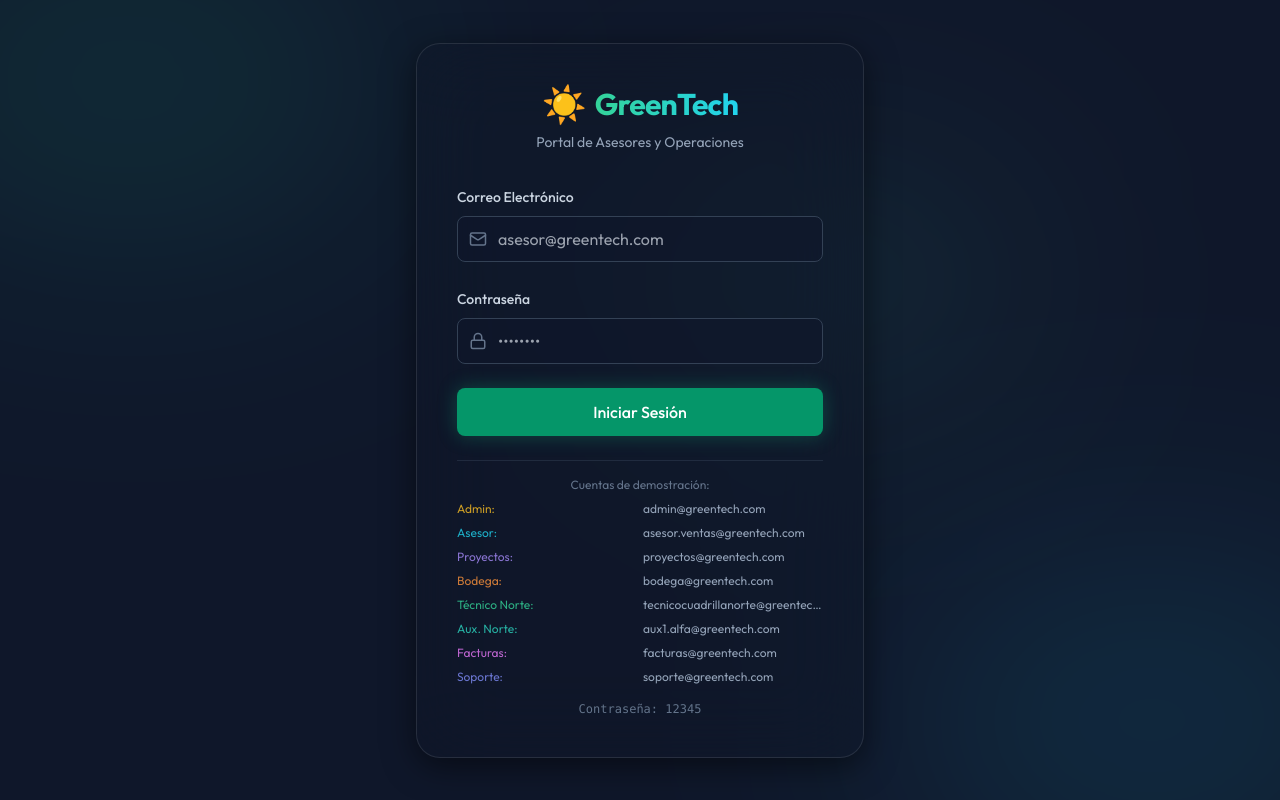
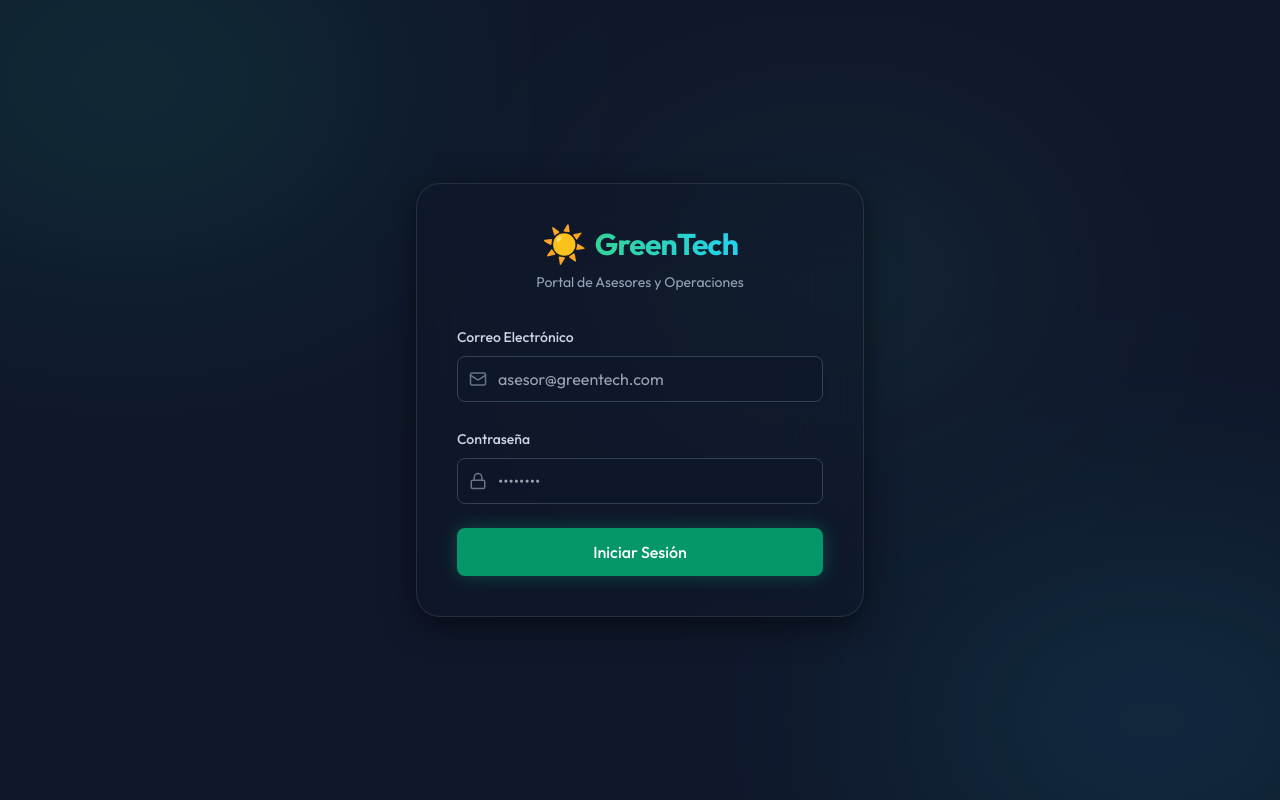
Before and after one commit to greentechucc/GreenTech, a Next.js app in the folder admin-web/: page /login in a window 1280 px wide. Built offline with nearby package versions, Linux system fonts and the light colour scheme.

Commit message:
chore(login): remove demo accounts from UI for final presentation

```diff
--- a/admin-web/src/app/login/page.tsx
+++ b/admin-web/src/app/login/page.tsx
@@ -125,20 +125,7 @@ export default function LoginPage() {
           </button>
         </form>
 
-        <div className="mt-6 pt-4 border-t border-slate-700/50">
-          <p className="text-xs text-slate-500 text-center mb-2">Cuentas de demostración:</p>
-          <div className="grid grid-cols-2 gap-x-1.5 gap-y-2 text-xs text-slate-400">
-            <span className="text-amber-400/80">Admin:</span><span>admin@greentech.com</span>
-            <span className="text-cyan-400/80">Asesor:</span><span>asesor.ventas@greentech.com</span>
-            <span className="text-violet-400/80">Proyectos:</span><span>proyectos@greentech.com</span>
-            <span className="text-orange-400/80">Bodega:</span><span>bodega@greentech.com</span>
-            <span className="text-emerald-400/80">Técnico Norte:</span><span className="truncate" title="tecnicocuadrillanorte@greentech.com">tecnicocuadrillanorte@greentech.com</span>
-            <span className="text-teal-400/80">Aux. Norte:</span><span className="truncate" title="aux1.alfa@greentech.com">aux1.alfa@greentech.com</span>
-            <span className="text-fuchsia-400/80">Facturas:</span><span>facturas@greentech.com</span>
-            <span className="text-indigo-400/80">Soporte:</span><span>soporte@greentech.com</span>
-            <span className="text-slate-500 col-span-2 text-center mt-2 font-mono">Contraseña: 12345</span>
-          </div>
-        </div>
+
       </div>
 
       <style>{`
```
